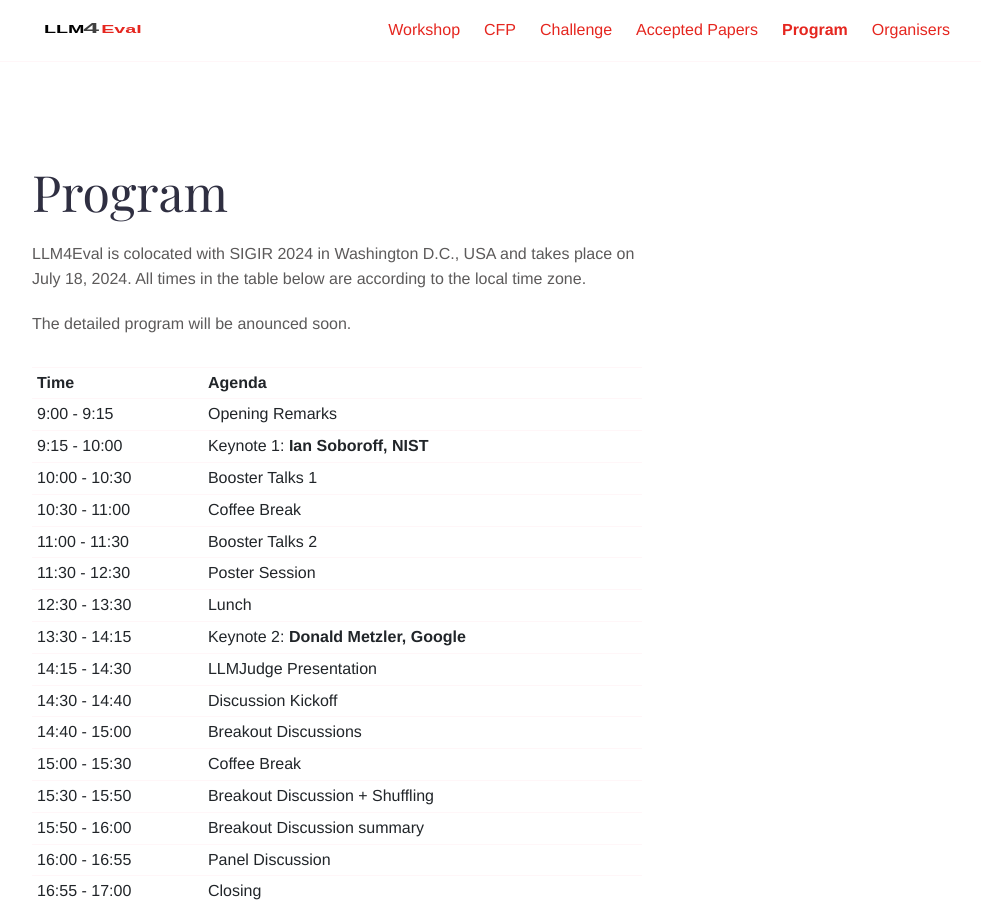
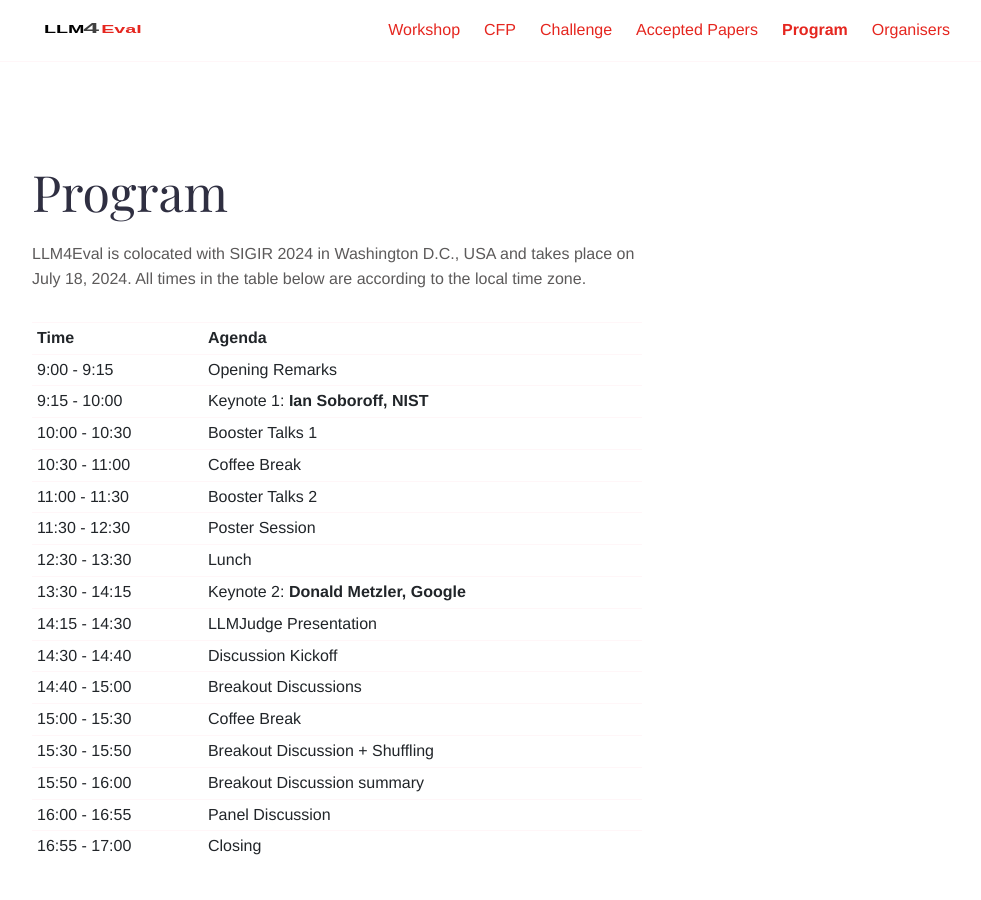
Before and after one commit to LLM4Eval/llm4eval, a Jekyll site: the page built from program.md, in a window 1280 px wide and 900 px high. Shown: the whole window, without its empty margins (143-1124 px from the left). Built offline with Jekyll 4.4.1, drawn with Linux system fonts in a browser that asks for light colours.

Commit message:
Update program.md

```diff
--- a/program.md
+++ b/program.md
@@ -7,7 +7,6 @@ bodyClass: page-about
 
 LLM4Eval is colocated with SIGIR 2024 in Washington D.C., USA and takes place on July 18, 2024. All times in the table below are according to the local time zone.
 
-The detailed program will be anounced soon.
 
 | Time          | Agenda                            |
 | ------------- | --------------------------------- |
```
